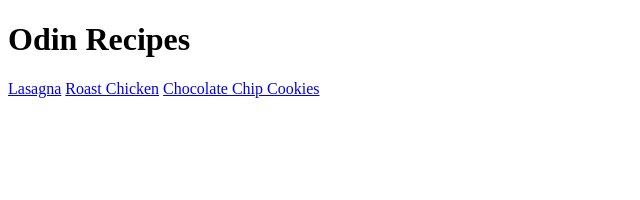
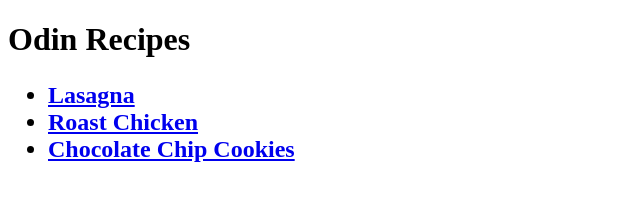
Before and after one commit to mfgithubuser/odin-recipes-1, a plain HTML site: page index.html in a window 1280 px wide. Shown: the whole page, without its empty margins (0-640 px from the left). Drawn offline with Linux system fonts and the light colour scheme.

Commit message:
Put links from index in an unordered list

```diff
--- a/index.html
+++ b/index.html
@@ -7,8 +7,12 @@
 </head>
 <body>
     <h1>Odin Recipes</h1>
-    <a href="./recipes/lasagna.html">Lasagna</a>
-    <a href="./recipes/roast_chicken.html">Roast Chicken</a>
-    <a href="./recipes/chocolate_chip_cookies.html">Chocolate Chip Cookies</a>
+        <h2>
+            <ul>
+            <li><a href="./recipes/lasagna.html">Lasagna</a></li>
+            <li><a href="./recipes/roast_chicken.html">Roast Chicken</a></li>
+            <li><a href="./recipes/chocolate_chip_cookies.html">Chocolate Chip Cookies</a></li>
+            </ul>
+        </h2>
 </body>
 </html>
```
